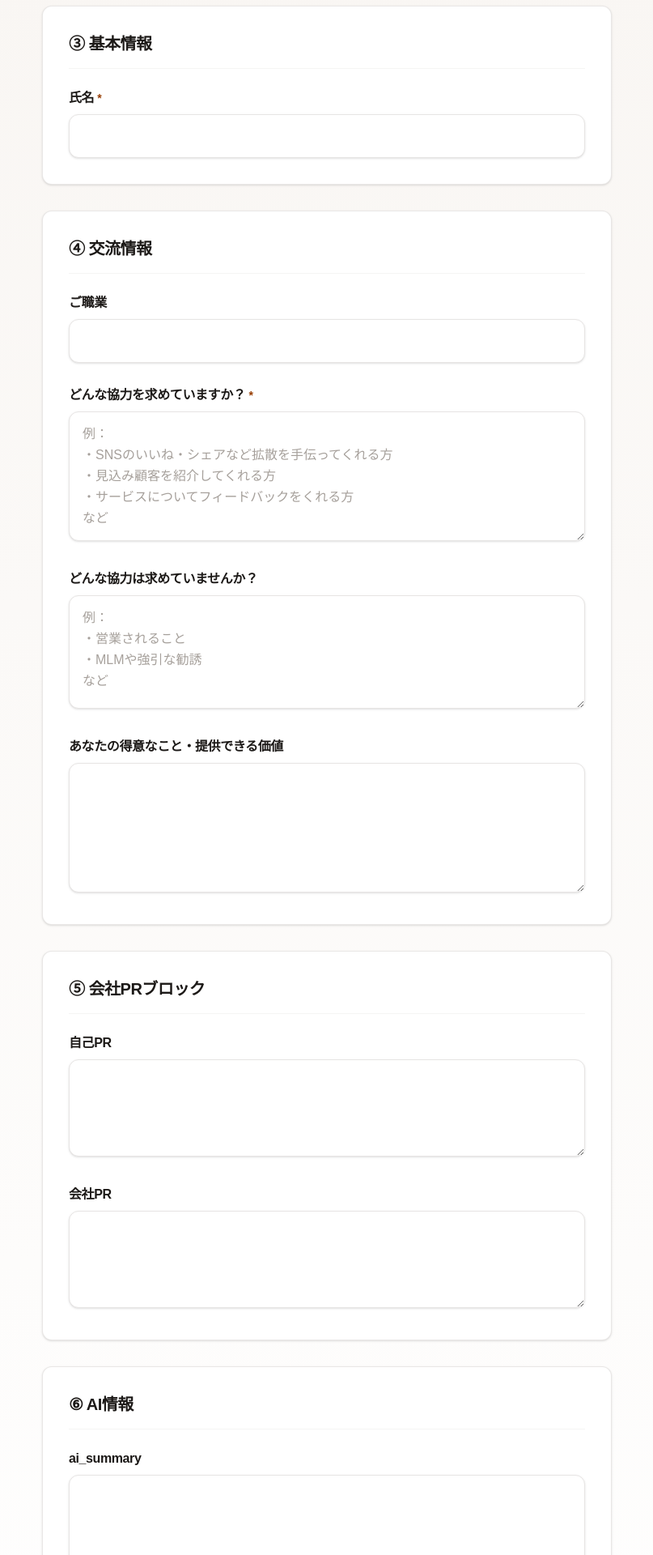
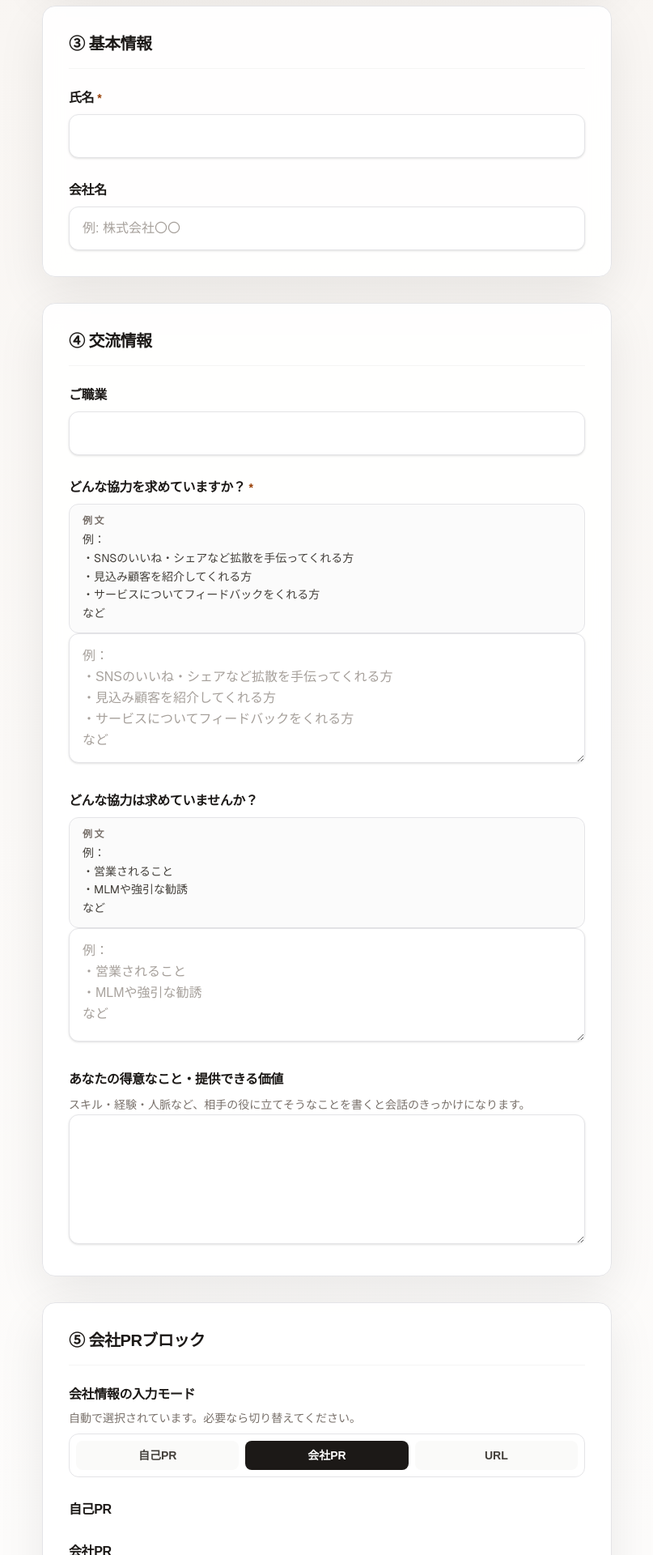
Before and after one commit to info-asiavisionlink/networking-form-v2, a Next.js app: page / in a window 1280 px wide. Shown: the part 880-2800 px from the top of the page at 81% size, without its empty margins (236-1043 px from the left). Built offline with nearby package versions, Linux system fonts and the light colour scheme.

Commit message:
fix: フォーム初期値マッピング修正 + placeholder/UI改善

```diff
--- a/app/page.tsx
+++ b/app/page.tsx
@@ -19,11 +19,15 @@ type FormValues = {
   receipt_needed: string;
   receipt_name: string;
   name: string;
+  company_name: string;
   job_title: string;
   target_people: string;
   ng_people: string;
+  hobby: string;
   self_pr: string;
   company_pr: string;
+  profile_url: string;
+  company_info_mode: "self_pr" | "company_pr" | "url";
   ai_summary: string;
   tags: string;
 };
@@ -50,11 +54,15 @@ function emptyForm(): FormValues {
     receipt_needed: "",
     receipt_name: "",
     name: "",
+    company_name: "",
     job_title: "",
     target_people: "",
     ng_people: "",
+    hobby: "",
     self_pr: "",
     company_pr: "",
+    profile_url: "",
+    company_info_mode: "company_pr",
     ai_summary: "",
     tags: "",
   };
@@ -91,11 +99,20 @@ function paramsFromSearch(searchParams: URLSearchParams): FormValues {
     receipt_needed: normalizeReceiptNeeded(searchParams.get("receipt_needed") ?? ""),
     receipt_name: searchParams.get("receipt_name") ?? "",
     name: searchParams.get("name") ?? "",
+    company_name: searchParams.get("company_name") ?? "",
     job_title: searchParams.get("job_title") ?? "",
     target_people: searchParams.get("target_people") ?? "",
     ng_people: searchParams.get("ng_people") ?? "",
+    hobby: searchParams.get("hobby") ?? "",
     self_pr: searchParams.get("self_pr") ?? "",
     company_pr: searchParams.get("company_pr") ?? "",
+    profile_url: searchParams.get("profile_url") ?? "",
+    company_info_mode:
+      (searchParams.get("company_info_mode") as
+        | "self_pr"
+        | "company_pr"
+        | "url"
+        | null) ?? "company_pr",
     ai_summary: searchParams.get("ai_summary") ?? "",
     tags: searchParams.get("tags") ?? "",
   };
@@ -138,7 +155,7 @@ function Card({
   children: React.ReactNode;
 }) {
   return (
-    <section className="rounded-xl border border-stone-200/90 bg-white p-6 shadow sm:p-8">
+    <section className="rounded-2xl border border-zinc-200 bg-white/90 p-6 shadow-[0_20px_60px_rgba(0,0,0,0.08)] backdrop-blur-md sm:p-8">
       <h2 className="border-b border-stone-100 pb-4 text-lg font-bold tracking-tight text-stone-900 sm:text-xl">
         {title}
       </h2>
@@ -148,7 +165,7 @@ function Card({
 }
 
 function inputBase() {
-  return "w-full rounded-xl border border-stone-200 bg-white px-4 py-3.5 text-base text-stone-900 shadow-sm placeholder:text-stone-400 transition focus:border-amber-600/40 focus:outline-none focus:ring-2 focus:ring-amber-600/15";
+  return "w-full rounded-xl border border-zinc-200 bg-white px-4 py-3.5 text-base text-stone-900 shadow-sm placeholder:text-stone-400 transition focus:border-amber-600/40 focus:outline-none focus:ring-2 focus:ring-amber-600/15";
 }
 
 function NetworkingFormPage() {
@@ -176,8 +193,20 @@ function NetworkingFormPage() {
         const res = await fetch(
           `/api/user-data?line_id=${encodeURIComponent(lineId)}`,
         );
-        const data = (await res.json()) as Record<string, string> & {
+        const data = (await res.json()) as {
           status?: string;
+          name?: string;
+          company_name_input?: string;
+          job_title?: string;
+          target_people?: string;
+          ng_people?: string;
+          hobby?: string;
+          self_pr?: string;
+          profile_url?: string;
+          ai_summary?: string;
+          tags?: string;
+          receipt_needed?: string;
+          receipt_name?: string;
         };
 
         if (cancelled) return;
@@ -189,31 +218,60 @@ function NetworkingFormPage() {
           setFormData((prev) => ({
             ...prev,
             name: "",
+            company_name: "",
             job_title: "",
             target_people: "",
             ng_people: "",
+            hobby: "",
             self_pr: "",
             company_pr: "",
+            profile_url: "",
             ai_summary: "",
             tags: "",
             receipt_needed: "",
             receipt_name: "",
+            company_info_mode: "company_pr",
           }));
           return;
         }
 
+        // 指定マッピング（最重要）
         setFormData((prev) => ({
           ...prev,
-          name: data.name ?? "",
-          job_title: data.job_title ?? "",
-          target_people: data.target_people ?? "",
-          ng_people: data.ng_people ?? "",
-          self_pr: data.self_pr ?? "",
-          company_pr: data.company_pr ?? data.company_name_input ?? "",
-          ai_summary: data.ai_summary ?? "",
-          tags: data.tags ?? "",
-          receipt_needed: normalizeReceiptNeeded(data.receipt_needed ?? ""),
-          receipt_name: data.receipt_name ?? "",
+
+          // 基本
+          name: data.name || "",
+          company_name: data.company_name_input || "",
+          job_title: data.job_title || "",
+
+          // 交流
+          target_people: data.target_people || "",
+          ng_people: data.ng_people || "",
+
+          // ここ重要（hobby → 得意なこと）
+          hobby: data.hobby || "",
+
+          // PR系
+          self_pr: data.self_pr || "",
+          company_pr: data.self_pr || "", // fallback
+
+          // URL
+          profile_url: data.profile_url || "",
+
+          // 領収書
+          receipt_needed: normalizeReceiptNeeded(data.receipt_needed || ""),
+          receipt_name: data.receipt_name || "",
+
+          // モード自動判定（重要）
+          company_info_mode: data.self_pr
+            ? "self_pr"
+            : data.profile_url
+              ? "url"
+              : "company_pr",
+
+          // AI
+          ai_summary: data.ai_summary || "",
+          tags: data.tags || "",
         }));
       } catch (fetchError) {
         console.log(fetchError);
@@ -257,10 +315,27 @@ function NetworkingFormPage() {
     setSubmitting(true);
     try {
       const payload = {
-        ...formData,
-        company_name_input: formData.company_pr,
-        hobby: "",
-        profile_url: "",
+        event_id: formData.event_id,
+        line_id: formData.line_id,
+        event_name: formData.event_name,
+        event_date: formData.event_date,
+        name: formData.name,
+        company_name_input: formData.company_name,
+        job_title: formData.job_title,
+        target_people: formData.target_people,
+        ng_people: formData.ng_people,
+        hobby: formData.hobby,
+        self_pr: formData.self_pr,
+        profile_url: formData.profile_url,
+        ai_summary: formData.ai_summary,
+        tags: formData.tags,
+        receipt_needed: formData.receipt_needed,
+        receipt_name: formData.receipt_name,
+        reception_number: formData.reception_number,
+        payment_amount: formData.payment_amount,
+        // 追加フィールド（UI用）
+        company_pr: formData.company_pr,
+        company_info_mode: formData.company_info_mode,
       };
 
       const res = await fetch("/api/submit", {
@@ -287,7 +362,7 @@ function NetworkingFormPage() {
     return (
       <div className="mx-auto w-full max-w-3xl px-5 py-14 sm:px-8">
         <div
-          className="rounded-xl border border-emerald-200/90 bg-white p-10 text-center shadow"
+          className="rounded-2xl border border-zinc-200 bg-white/90 p-10 text-center shadow-[0_20px_60px_rgba(0,0,0,0.08)] backdrop-blur-md"
           role="status"
         >
           <p className="text-xl font-bold text-emerald-900">
@@ -310,7 +385,7 @@ function NetworkingFormPage() {
           </h1>
         </header>
 
-        <section className="mb-8 rounded-xl border border-stone-200/90 bg-white p-6 shadow sm:p-8">
+        <section className="mb-8 rounded-2xl border border-zinc-200 bg-white/90 p-6 shadow-[0_20px_60px_rgba(0,0,0,0.08)] backdrop-blur-md sm:p-8">
           <h2 className="text-xs font-bold uppercase tracking-[0.2em] text-stone-500">
             データ受信状況
           </h2>
@@ -431,6 +506,18 @@ function NetworkingFormPage() {
                 onChange={(e) => setFormData({ ...formData, name: e.target.value })}
               />
             </div>
+            <div>
+              <FieldLabel htmlFor="company_name" title="会社名" />
+              <input
+                id="company_name"
+                className={inputBase()}
+                value={formData.company_name}
+                onChange={(e) =>
+                  setFormData({ ...formData, company_name: e.target.value })
+                }
+                placeholder="例: 株式会社〇〇"
+              />
+            </div>
           </Card>
 
           <Card title="④ 交流情報">
@@ -451,6 +538,12 @@ function NetworkingFormPage() {
                 title="どんな協力を求めていますか？"
                 required
               />
+              <div className="rounded-xl border border-zinc-200 bg-zinc-50/70 px-4 py-3 text-sm leading-relaxed text-stone-700">
+                <div className="mb-1 text-xs font-bold uppercase tracking-[0.2em] text-stone-500">
+                  例文
+                </div>
+                <pre className="whitespace-pre-wrap font-sans">{TARGET_HELP_PLACEHOLDER}</pre>
+              </div>
               <textarea
                 id="target_people"
                 className={`${inputBase()} min-h-[160px] resize-y leading-relaxed`}
@@ -466,6 +559,12 @@ function NetworkingFormPage() {
                 htmlFor="ng_people"
                 title="どんな協力は求めていませんか？"
               />
+              <div className="rounded-xl border border-zinc-200 bg-zinc-50/70 px-4 py-3 text-sm leading-relaxed text-stone-700">
+                <div className="mb-1 text-xs font-bold uppercase tracking-[0.2em] text-stone-500">
+                  例文
+                </div>
+                <pre className="whitespace-pre-wrap font-sans">{NG_HELP_PLACEHOLDER}</pre>
+              </div>
               <textarea
                 id="ng_people"
                 className={`${inputBase()} min-h-[140px] resize-y leading-relaxed`}
@@ -478,21 +577,57 @@ function NetworkingFormPage() {
             </div>
             <div>
               <FieldLabel
-                htmlFor="self_pr_value"
+                htmlFor="hobby"
                 title="あなたの得意なこと・提供できる価値"
               />
+              <p className="text-sm leading-relaxed text-stone-500">
+                スキル・経験・人脈など、相手の役に立てそうなことを書くと会話のきっかけになります。
+              </p>
               <textarea
-                id="self_pr_value"
+                id="hobby"
                 className={`${inputBase()} min-h-[160px] resize-y leading-relaxed`}
-                value={formData.self_pr}
+                value={formData.hobby}
                 onChange={(e) =>
-                  setFormData({ ...formData, self_pr: e.target.value })
+                  setFormData({ ...formData, hobby: e.target.value })
                 }
               />
             </div>
           </Card>
 
           <Card title="⑤ 会社PRブロック">
+            <div>
+              <FieldLabel
+                htmlFor="company_info_mode"
+                title="会社情報の入力モード"
+                hint="自動で選択されています。必要なら切り替えてください。"
+              />
+              <div className="grid grid-cols-3 gap-2 rounded-xl border border-zinc-200 bg-white p-2">
+                {(
+                  [
+                    { key: "self_pr", label: "自己PR" },
+                    { key: "company_pr", label: "会社PR" },
+                    { key: "url", label: "URL" },
+                  ] as const
+                ).map((o) => (
+                  <button
+                    key={o.key}
+                    type="button"
+                    className={[
+                      "rounded-lg px-3 py-2 text-sm font-semibold transition",
+                      formData.company_info_mode === o.key
+                        ? "bg-stone-900 text-white"
+                        : "bg-stone-50 text-stone-700 hover:bg-stone-100",
+                    ].join(" ")}
+                    onClick={() =>
+                      setFormData({ ...formData, company_info_mode: o.key })
+                    }
+                  >
+                    {o.label}
+                  </button>
+                ))}
+              </div>
+            </div>
+
             <div>
               <FieldLabel htmlFor="self_pr" title="自己PR" />
               <textarea
@@ -502,6 +637,7 @@ function NetworkingFormPage() {
                 onChange={(e) =>
                   setFormData({ ...formData, self_pr: e.target.value })
                 }
+                style={{ display: formData.company_info_mode === "self_pr" ? undefined : "none" }}
               />
             </div>
             <div>
@@ -513,6 +649,19 @@ function NetworkingFormPage() {
                 onChange={(e) =>
                   setFormData({ ...formData, company_pr: e.target.value })
                 }
+                style={{ display: formData.company_info_mode === "company_pr" ? undefined : "none" }}
+              />
+            </div>
+            <div style={{ display: formData.company_info_mode === "url" ? undefined : "none" }}>
+              <FieldLabel htmlFor="profile_url" title="URL" />
+              <input
+                id="profile_url"
+                className={inputBase()}
+                value={formData.profile_url}
+                onChange={(e) =>
+                  setFormData({ ...formData, profile_url: e.target.value })
+                }
+                placeholder="https://"
               />
             </div>
           </Card>
```
